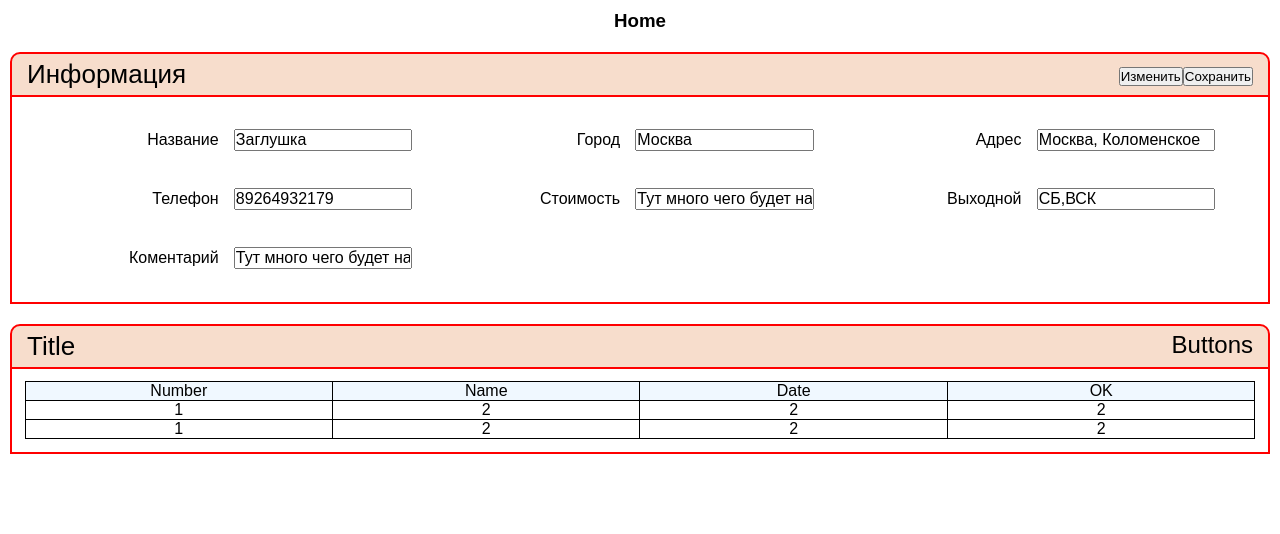
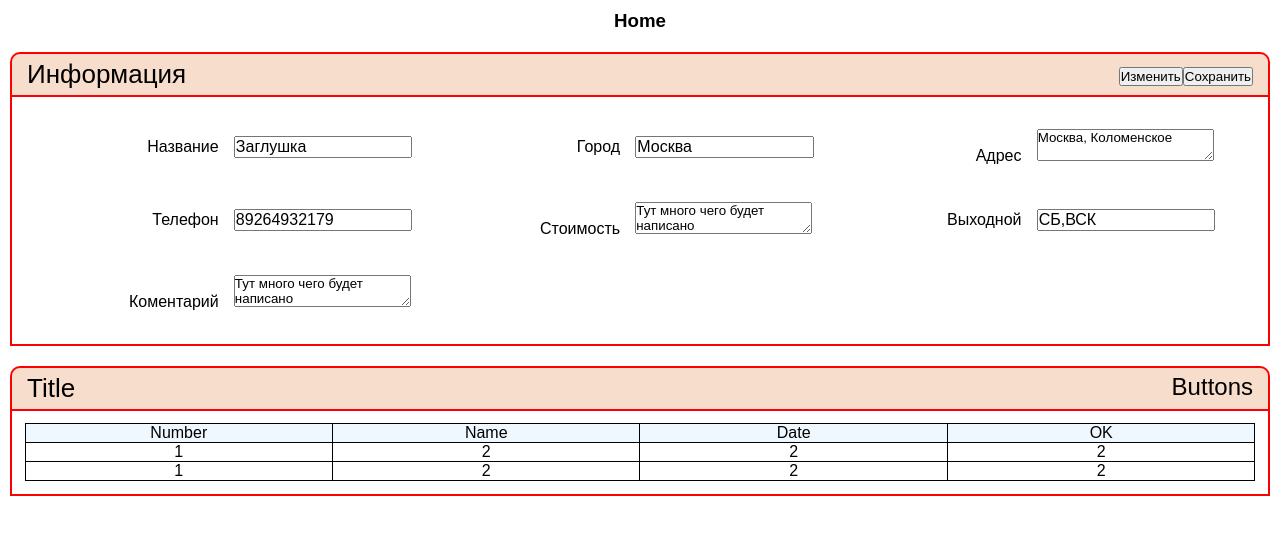
Before and after one commit to Daskendrik/Guided_Tours, a React (Create React App) app in the folder react/tourreact/: page / in a window 1280 px wide. Shown: the top 534 px of the page. Built offline with nearby package versions, Linux system fonts and the light colour scheme; no server answers.

Commit message:
create column comp

```diff
--- a/react/tourreact/src/Components/FormApplets/FormApplet.jsx
+++ b/react/tourreact/src/Components/FormApplets/FormApplet.jsx
@@ -1,5 +1,6 @@
 import styles from './FormApplet.module.css';
 import { v4 as uuidv4 } from 'uuid';
+import FormColum from './FormColum';
 
 const FormApplet = (props) => {
   const {
@@ -49,10 +50,11 @@ const FormApplet = (props) => {
                               {col.Lable}
                             </div>
                             <div className={styles.form_td_div_value}>
-                              <input
+                              <FormColum type={col.Type} velue={col.Velue} />
+                              {/* <input
                                 defaultValue={col.Velue}
                                 type={col.Type}
-                              ></input>
+                              ></input> */}
                             </div>
                           </td>
                         );
--- /dev/null
+++ b/react/tourreact/src/Components/FormApplets/FormColum.js
@@ -0,0 +1,12 @@
+const FormColum = (props) => {
+  const { type, velue } = props;
+  switch (type) {
+    case 'textarea':
+      return <textarea defaultValue={velue}></textarea>;
+
+    default:
+      return <input defaultValue={velue}></input>;
+  }
+};
+
+export default FormColum;
```
